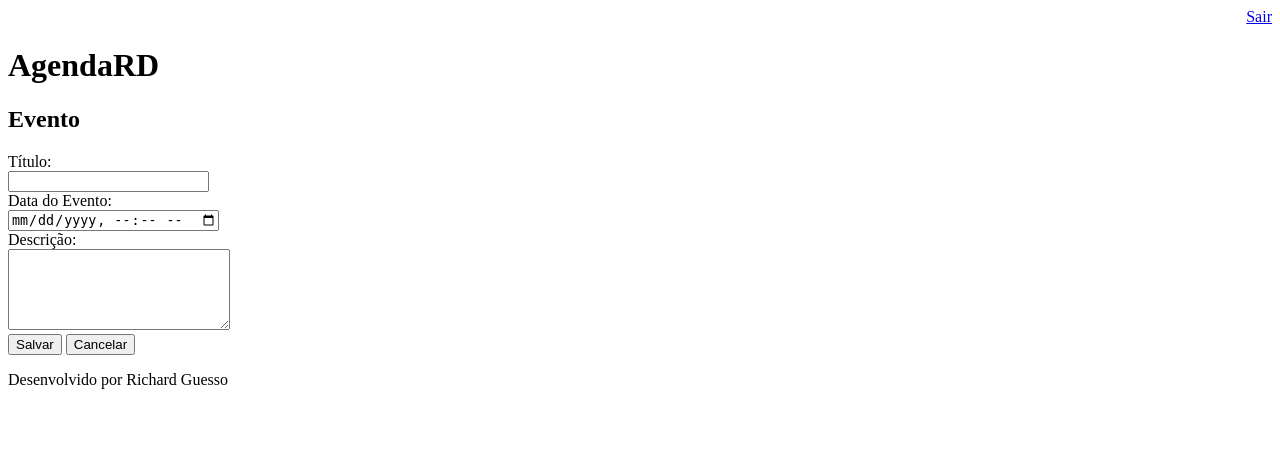
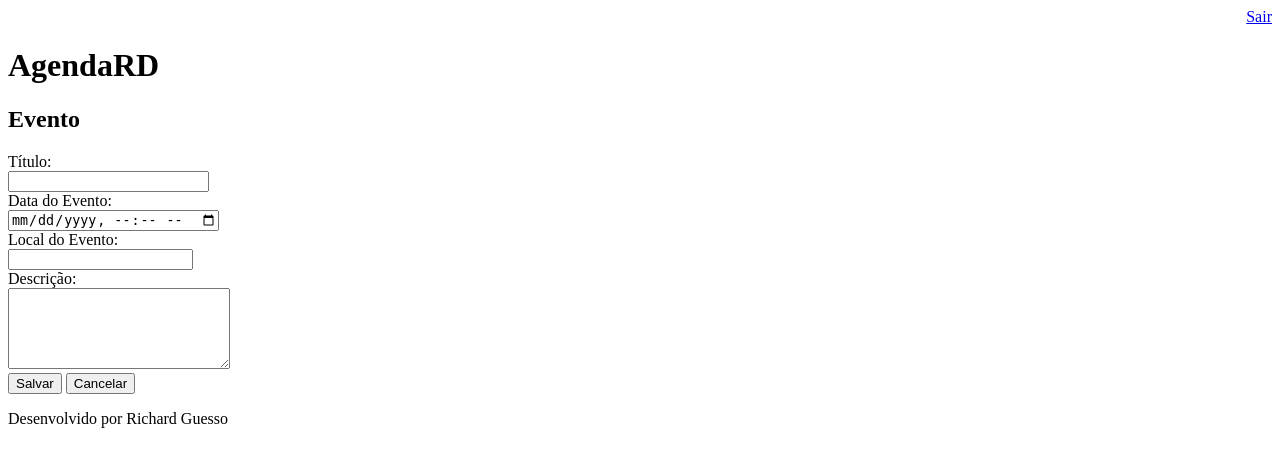
Before and after one commit to 36215764/Agenda, a Django app: page /agenda/evento/ in a window 1280 px wide. Shown: the top 467 px of the page. Run offline with Django 3.2, Linux system fonts and the light colour scheme; a user stored in the database is signed in.

Commit message:
Adicionado campo Local na DB e no HTML para inserção de local do evento.

```diff
--- a/core/models.py
+++ b/core/models.py
@@ -9,6 +9,7 @@ class Evento(models.Model):
     data_evento = models.DateTimeField(verbose_name='Data do Evento')
     data_criacao = models.DateTimeField(auto_now=True)
     usuario = models.ForeignKey(User, on_delete=models.CASCADE)
+    local = models.CharField(max_length=150, blank=True, null=True)
 
     class Meta:
         db_table = 'evento'
--- a/core/views.py
+++ b/core/views.py
@@ -45,9 +45,11 @@ def submit_evento(request):
         titulo = request.POST.get('titulo')
         data_evento = request.POST.get('data_evento')
         descricao = request.POST.get('descricao')
+        local_evento = request.POST.get('local_evento')
         usuario = request.user
         Evento.objects.create(titulo=titulo,
                               data_evento=data_evento,
+                              local=local_evento,
                               descricao=descricao,
                               usuario=usuario)
     return redirect('/')
--- a/templates/agenda.html
+++ b/templates/agenda.html
@@ -7,7 +7,7 @@
     </a>
     <ul style="font-size: 18px">
     {% for evento in eventos %}
-        <li>{{ evento.titulo }} - {{ evento.get_data_evento }}</li>
+        <li>{{ evento.titulo }} - {{ evento.get_data_evento }} ( Local: {{ evento.local }} )</li>
     {% endfor %}
     </ul>
 {% endblock %}
--- a/templates/evento.html
+++ b/templates/evento.html
@@ -13,6 +13,10 @@
     <br>
     <input type="datetime-local" name="data_evento">
     <br>
+    <label>Local do Evento:</label>
+    <br>
+    <input type="text" name="local_evento">
+    <br>
     <label>Descrição:</label>
     <br>
     <textarea name="descricao" rows="5" cols="25"></textarea>
```
Also changed, not shown: core/migrations/0003_evento_local.py (added), db.sqlite3.
